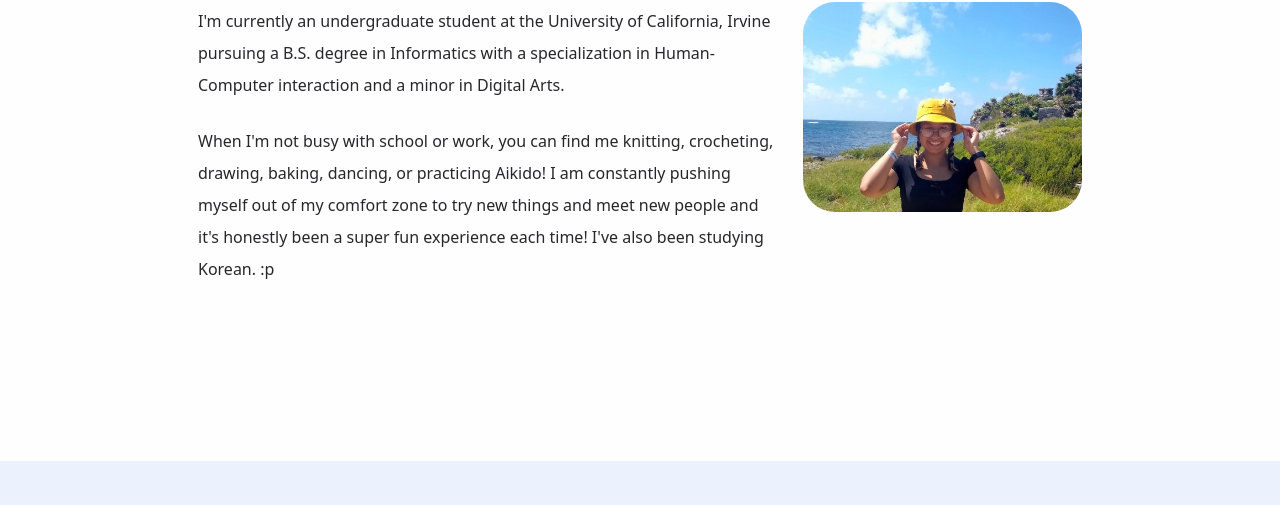
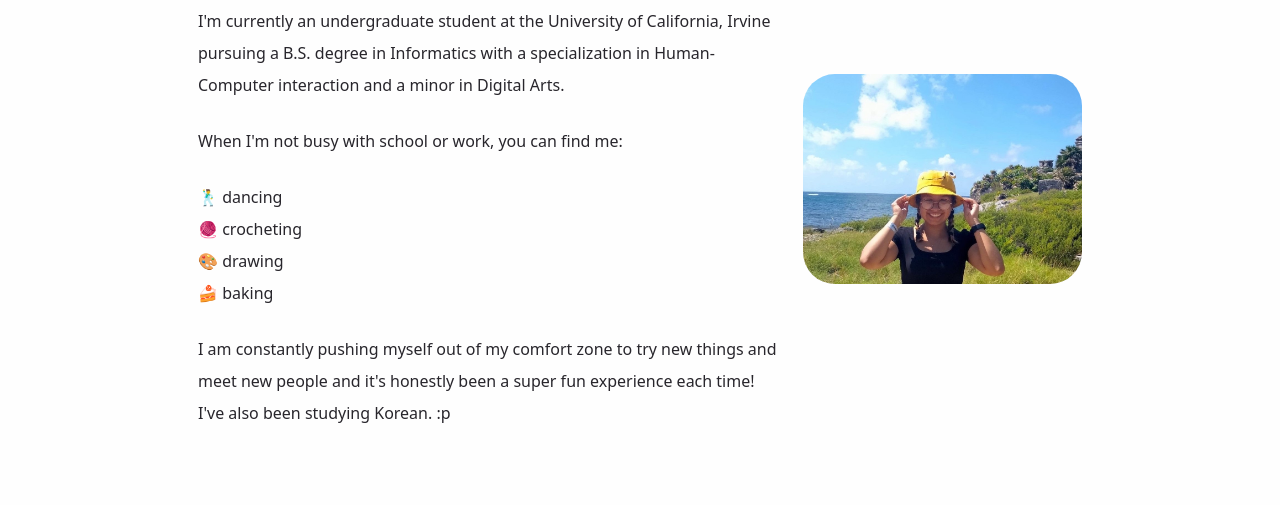
Before and after one commit to kavalosc/karla, a plain HTML site: page about.html in a window 1280 px wide. Shown: the part 295-800 px from the top of the page. Drawn offline with nearby package versions, Linux system fonts and the light colour scheme; no server answers.

Commit message:
Update about.html

```diff
--- a/about.html
+++ b/about.html
@@ -57,7 +57,13 @@
                         <h1>Hi I'm Karla</h1>
 
                         <p>I'm currently an undergraduate student at the University of California, Irvine pursuing a B.S. degree in Informatics with a specialization in Human-Computer interaction and a minor in Digital Arts.</p>
-                        <p>When I'm not busy with school or work, you can find me knitting, crocheting, drawing, baking, dancing, or practicing Aikido! I am constantly pushing myself out of my comfort zone to try new things and meet new people and it's honestly been a super fun experience each time! I've also been studying Korean. :p</p>
+                        <p>When I'm not busy with school or work, you can find me:</p>
+                            <p>🕺 dancing<br>
+                                🧶 crocheting<br>
+                                🎨 drawing<br>
+                                🍰 baking
+                            </p>
+                        <p>I am constantly pushing myself out of my comfort zone to try new things and meet new people and it's honestly been a super fun experience each time! I've also been studying Korean. :p</p>
                     </div>
                     <div class="col-md-4" id="midalign">
                         <img src="assets/me.JPG" alt="Image of Karla Avalos from the torso up, wearing a yellow frog hat.">
```
